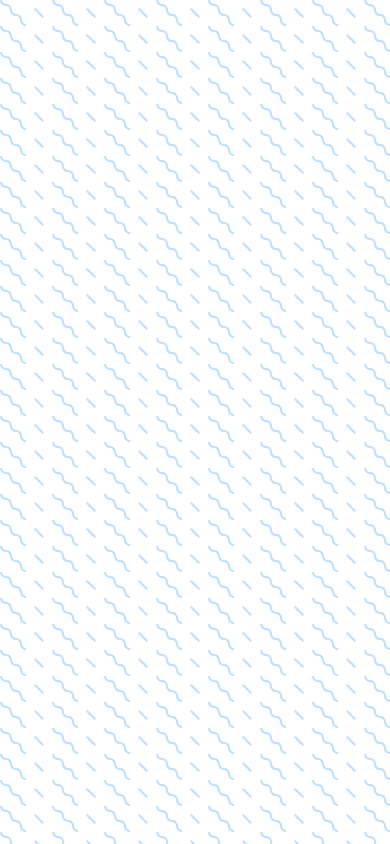
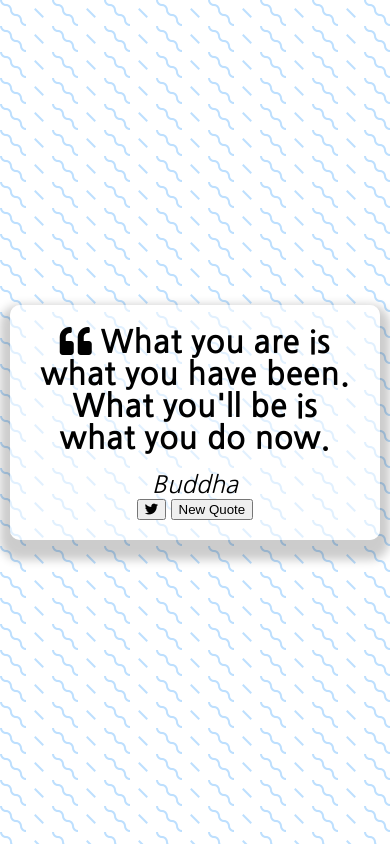
Before and after one commit to ZacharyCK/javascript20-projects, a plain HTML site: page index.html in a window 390 px wide. Drawn offline with Linux system fonts and the light colour scheme.

Commit message:
add quote container and chile elements and style them

```diff
--- a/index.html
+++ b/index.html
@@ -10,6 +10,24 @@
     <link rel="stylesheet" href="style.css">
 </head>
 <body>
+    <div class="quote-container" id="quote-container">
+        <!-- Quote -->
+        <div class="quote-text">
+            <i class="fas fa-quote-left"></i>
+            <span id="quote">What you are is what you have been. What you'll be is what you do now.</span>
+        </div>
+        <!-- Author -->
+        <div class="quote-author">
+            <span id="author">Buddha</span>
+        </div>
+        <!-- Buttons -->
+        <div class="buttons-container">
+            <button class="twitter-button" id="twitter" title="Twitter">
+                <i class="fab fa-twitter"></i>
+            </button>
+            <button id="new-quote">New Quote</button>
+        </div>
+    </div>
     <!-- Script -->
     <script src="script.js"></script>
 </body>
--- a/style.css
+++ b/style.css
@@ -17,3 +17,53 @@ body {
     align-items: center;
     justify-content: center;
 }
+
+.quote-container {
+    width: auto;
+    max-width: 900px;
+    padding: 20px 30px;
+    border-radius: 10px;
+    background-color: rgba(255, 255, 255, 0.55);
+    box-shadow: 0 10px 10px 10px rgba(0, 0, 0, 0.2);
+}
+
+.quote-text {
+    font-size: 2.75rem;
+}
+
+.long-quote {
+    font-size: 2rem;
+}
+
+.fa-quote-left {
+    font-size: 2.5rem;
+}
+
+.quote-author {
+    margin-top: 15px;
+    font-size: 2rem;
+    font-weight: 400;
+    font-style: italic;
+}
+
+/* Media Query: Tablet or Smaller */
+@media screen and (max-width: 1000px) {
+    .quote-container {
+        margin: auto 10px;
+    }
+
+    .quote-text {
+        font-size: 2rem;
+    }
+
+    .fa-quote-left {
+        font-size: 2rem;
+    }
+
+    .quote-author {
+        margin-top: 15px;
+        font-size: 1.5rem;
+        font-weight: 400;
+        font-style: italic;
+    }
+}
```
